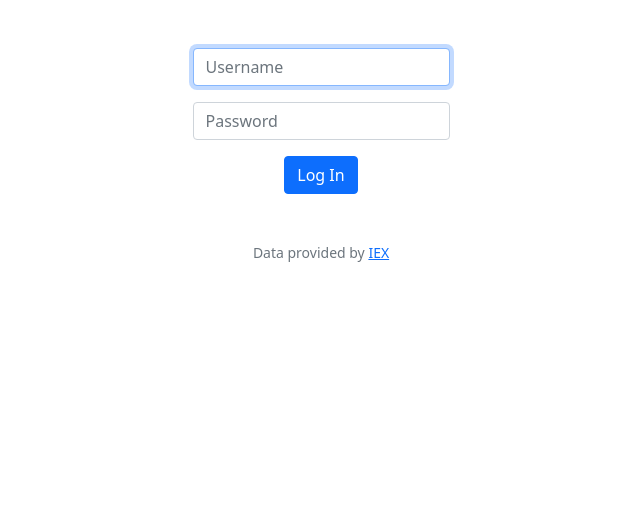
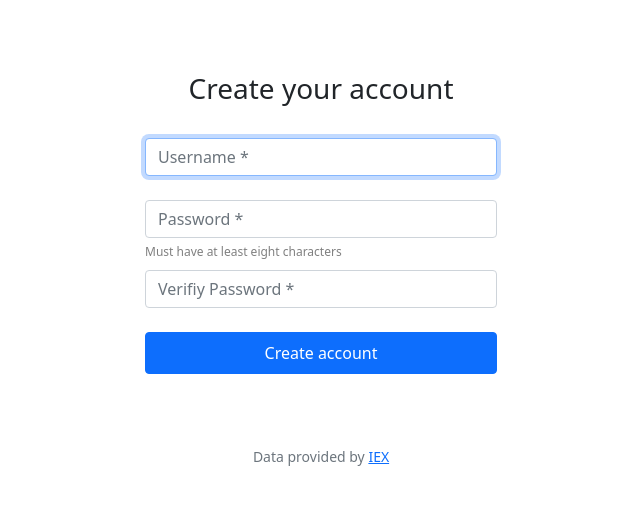
Before and after one commit to leonelamatos/cs50, a Flask app: page /register in a window 1280 px wide. Shown: the part 76-581 px from the top of the page, without its empty margins (319-959 px from the left). Run offline with Flask 2, Linux system fonts and the light colour scheme; some libraries are stand-ins or nearby versions.

Commit message:
feat: register page to register for an account

```diff
--- a/problems/set09/finance/templates/register.html
+++ b/problems/set09/finance/templates/register.html
@@ -5,13 +5,21 @@
 {% endblock %}
 
 {% block main %}
-    <form action="/login" method="post">
-        <div class="mb-3">
-            <input autocomplete="off" autofocus class="form-control mx-auto w-auto" id="username" name="username" placeholder="Username" type="text">
+    <form action="/register" method="post" >
+        <div class="container-sm bg-white p-4" style="width: 400px; border-radius: 1rem;">
+            <h3 class="pb-4">Create your account</h3>
+
+            <div class="mb-4">
+                <input autocomplete="off" autofocus class="form-control " id="username" name="username" placeholder="Username *" type="text">
+            </div>
+            <div class="mb-2  text-start">
+                <input class="form-control " id="password" name="password" placeholder="Password *" type="password">
+                <span class="text-black-50" style="font-size: .75rem;">Must have at least eight characters</span>
+            </div>
+            <div class="mb-4">
+                <input class="form-control " id="password" name="verify_password" placeholder="Verifiy Password *" type="password">
+            </div>
+            <button class="btn btn-primary w-100 py-2" type="submit">Create account</button>
         </div>
-        <div class="mb-3">
-            <input class="form-control mx-auto w-auto" id="password" name="password" placeholder="Password" type="password">
-        </div>
-        <button class="btn btn-primary" type="submit">Log In</button>
     </form>
 {% endblock %}
```
